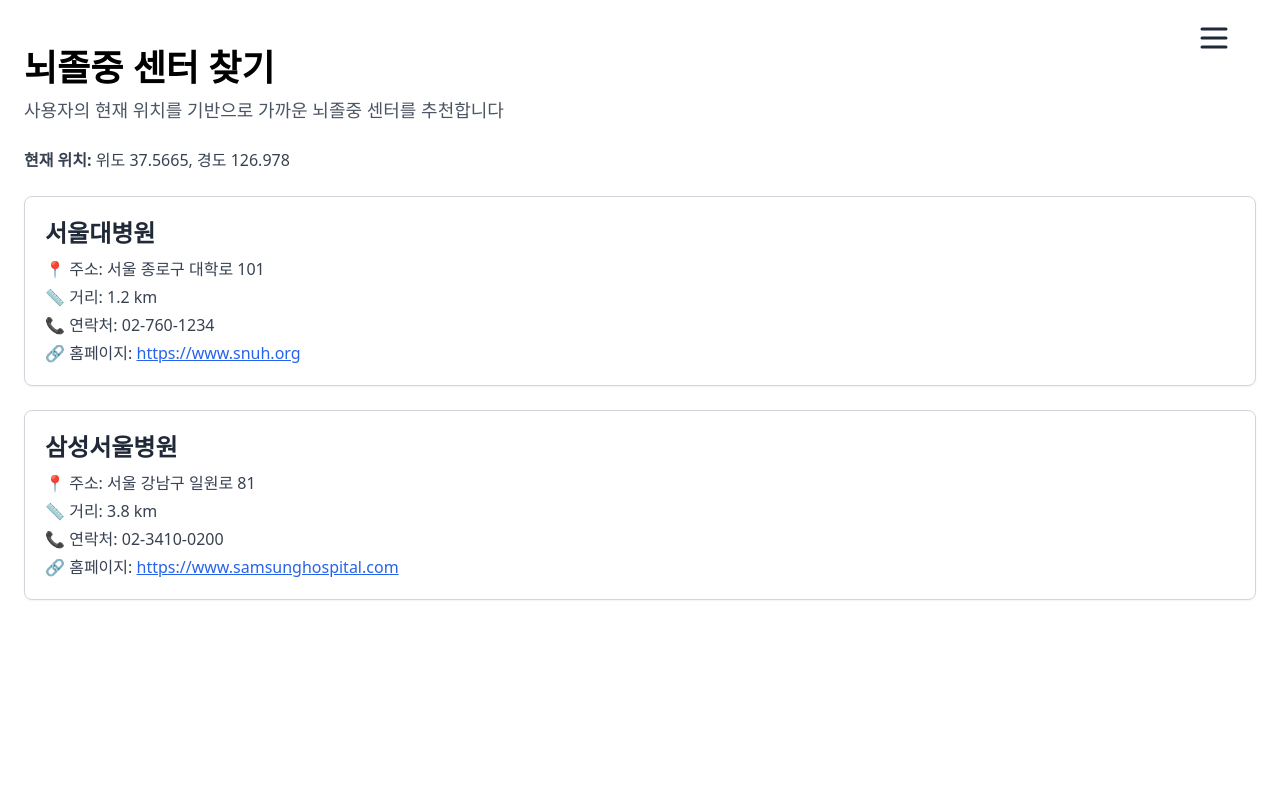
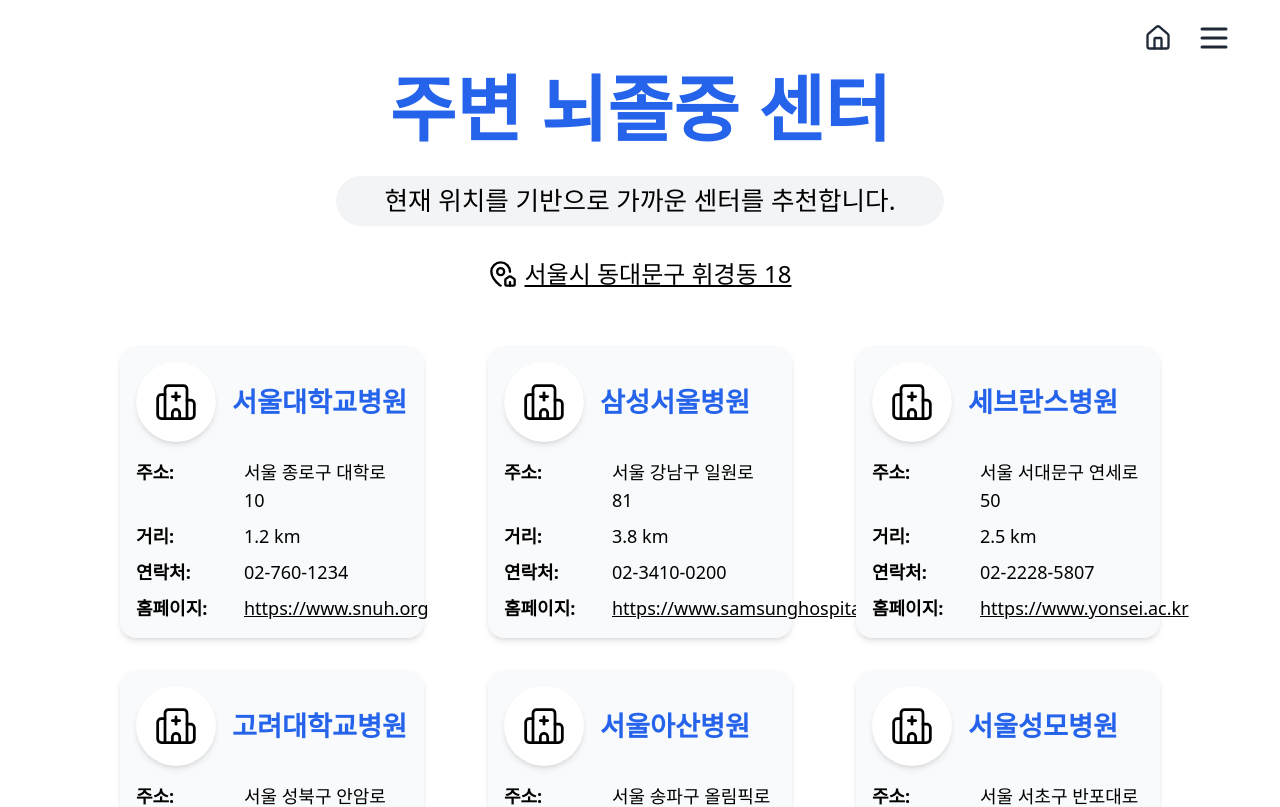
Before and after one commit to mingimouse/FAST-frontend, a React (Vite) app: page /stroke-center in a window 1280 px wide. Shown: the top 807 px of the page. Built offline with nearby package versions, Linux system fonts and the light colour scheme.

Commit message:
complete StrokeCenter.jsx

```diff
--- a/src/components/Carousel.jsx
+++ b/src/components/Carousel.jsx
@@ -45,8 +45,8 @@
 
     return (
         <div className="w-screen h-screen flex items-center justify-center bg-white relative overflow-hidden">
-            {/* ✅ TopRightMenu에 onLoginClick 전달 */}
-            <TopRightMenu onLoginClick={onLoginClick} />
+            {/* ✅ 홈에서는 홈버튼 숨김 */}
+            <TopRightMenu onLoginClick={onLoginClick} showHomeButton={false} />
 
             <div className="w-[133vh] h-[133vh] rounded-full border-[7vw] border-[#f6f6f6] shadow-xl overflow-hidden flex items-center justify-center z-0 relative">
                 <div
--- a/src/components/StrokeCenter.jsx
+++ b/src/components/StrokeCenter.jsx
@@ -1,19 +1,18 @@
 import { useEffect, useState } from "react";
 import TopRightMenu from "./TopRightMenu";
+import { MapPinHouse, Hospital } from "lucide-react";
 
-function StrokeCenter() {
+export default function StrokeCenter() {
     const [location, setLocation] = useState(null);
     const [centers, setCenters] = useState([]);
 
     useEffect(() => {
-        // 더미 위치
-        setLocation({ latitude: 37.5665, longitude: 126.9780 });
+        setLocation({ address: "서울시 동대문구 휘경동 18" });
 
-        // 더미 병원 리스트
         setCenters([
             {
-                name: "서울대병원",
-                address: "서울 종로구 대학로 101",
+                name: "서울대학교병원",
+                address: "서울 종로구 대학로 10",
                 distance: 1.2,
                 phone: "02-760-1234",
                 website: "https://www.snuh.org",
@@ -25,59 +24,101 @@
                 phone: "02-3410-0200",
                 website: "https://www.samsunghospital.com",
             },
-            // 필요시 더 추가 가능
+            {
+                name: "세브란스병원",
+                address: "서울 서대문구 연세로 50",
+                distance: 2.5,
+                phone: "02-2228-5807",
+                website: "https://www.yonsei.ac.kr",
+            },
+            {
+                name: "고려대학교병원",
+                address: "서울 성북구 안암로 73",
+                distance: 3.1,
+                phone: "02-920-5114",
+                website: "https://www.kumc.or.kr",
+            },
+            {
+                name: "서울아산병원",
+                address: "서울 송파구 올림픽로 43길 88",
+                distance: 5.0,
+                phone: "02-3010-0500",
+                website: "https://www.amc.seoul.kr",
+            },
+            {
+                name: "서울성모병원",
+                address: "서울 서초구 반포대로 222",
+                distance: 4.5,
+                phone: "02-590-2114",
+                website: "https://www.cmcseoul.or.kr",
+            },
         ]);
     }, []);
 
     return (
         <div className="relative min-h-screen bg-white px-6 py-8">
-            {/* ✅ 로그인 버튼 숨기고 메뉴만 보이게 */}
             <TopRightMenu showLoginButton={false} />
 
             {/* 제목 및 설명 */}
-            <h1 className="text-4xl font-bold mb-2 mt-4">뇌졸중 센터 찾기</h1>
-            <p className="text-lg text-gray-600 mb-6">
-                사용자의 현재 위치를 기반으로 가까운 뇌졸중 센터를 추천합니다
-            </p>
-
-            {/* 현재 위치 표시 */}
-            {location ? (
-                <div className="mb-6 text-gray-700">
-                    <p>
-                        <strong>현재 위치:</strong> 위도 {location.latitude}, 경도 {location.longitude}
+            <div className="text-center mt-4">
+                <h1 className="text-7xl font-bold text-blue-600 mt-10 mb-8">주변 뇌졸중 센터</h1>
+                <p className="inline-block bg-gray-100 px-12 py-1.5 text-[1.6rem] rounded-full text-black">
+                    현재 위치를 기반으로 가까운 센터를 추천합니다.
                 </p>
             </div>
-            ) : (
-                <p className="text-gray-500">위치 정보를 가져오는 중입니다...</p>
+
+            {/* 현재 위치 */}
+            {location?.address && (
+                <div className="mt-8 text-center flex items-center justify-center text-gray-700 gap-2">
+                    <MapPinHouse className="w-7 h-7 text-black" />
+                    <span className="underline text-black text-2xl">{location.address}</span>
+                </div>
             )}
 
             {/* 병원 리스트 */}
-            <div className="space-y-6">
+            <div className="mt-14 ml-24 mr-24 grid grid-cols-1 sm:grid-cols-2 lg:grid-cols-3 gap-x-16 gap-y-8">
                 {centers.map((center, index) => (
                     <div
                         key={index}
-                        className="border border-gray-300 rounded-lg p-5 shadow-sm hover:shadow-md transition"
+                        className="bg-gray-50 rounded-2xl p-4 shadow-md hover:shadow-lg transition flex flex-col"
                     >
-                        <h2 className="text-2xl font-bold text-gray-800 mb-2">{center.name}</h2>
-                        <p className="text-gray-700 mb-1">📍 주소: {center.address}</p>
-                        <p className="text-gray-700 mb-1">📏 거리: {center.distance} km</p>
-                        <p className="text-gray-700 mb-1">📞 연락처: {center.phone}</p>
-                        <p className="text-gray-700">
-                            🔗 홈페이지:{" "}
+                        {/* 아이콘 + 병원 이름 */}
+                        <div className="flex items-center gap-4 mb-4">
+                            <div className="bg-white rounded-full p-2 shadow-md w-20 h-20 flex items-center justify-center">
+                                <Hospital className="w-11 h-11 text-black" strokeWidth={1.5} />
+                            </div>
+                            <h3 className="text-[1.7rem] font-bold text-blue-600">{center.name}</h3>
+                        </div>
+
+                        {/* 항목 리스트 */}
+                        <div className="space-y-2 text-lg text-black">
+                            <div className="flex gap-3">
+                                <span className="font-semibold w-24 shrink-0">주소:</span>
+                                <span>{center.address}</span>
+                            </div>
+                            <div className="flex gap-3">
+                                <span className="font-semibold w-24 shrink-0">거리:</span>
+                                <span>{center.distance} km</span>
+                            </div>
+                            <div className="flex gap-3">
+                                <span className="font-semibold w-24 shrink-0">연락처:</span>
+                                <span>{center.phone}</span>
+                            </div>
+                            <div className="flex gap-3">
+                                <span className="font-semibold w-24 shrink-0">홈페이지:</span>
                                 <a
                                     href={center.website}
                                     target="_blank"
                                     rel="noopener noreferrer"
-                                className="text-blue-600 underline hover:font-semibold"
+                                    className="text-black underline text-lg hover:font-semibold"
                                 >
                                     {center.website}
                                 </a>
-                        </p>
+                            </div>
+                        </div>
                     </div>
                 ))}
             </div>
         </div>
     );
 }
-
-export default StrokeCenter;
--- a/src/components/TopRightMenu.jsx
+++ b/src/components/TopRightMenu.jsx
@@ -1,10 +1,10 @@
 import { useState, useRef, useEffect } from "react";
-import { Menu } from "lucide-react";
+import { Menu, House } from "lucide-react";
 import { useNavigate } from "react-router-dom";
 
-function TopRightMenu({ onLoginClick, showLoginButton = true }) {
+function TopRightMenu({ onLoginClick, showLoginButton = true, showHomeButton = true }) {
     const [isOpen, setIsOpen] = useState(false);
-    const [isLoggedIn, setIsLoggedIn] = useState(false); // ← 임시 로그인 상태
+    const [isLoggedIn, setIsLoggedIn] = useState(false);
     const dropdownRef = useRef(null);
     const navigate = useNavigate();
 
@@ -28,17 +28,26 @@
     }, [isOpen]);
 
     return (
-        <div className="absolute top-5 right-12 z-50 flex items-center gap-10">
-            {/* 로그인 / 로그아웃 버튼 (조건부 렌더링) */}
+        <div className="absolute top-5 right-12 z-50 flex items-center gap-6">
+            {/* ✅ 홈 아이콘 (조건부 표시) */}
+            {showHomeButton && (
+                <House
+                    onClick={() => navigate("/")}
+                    className="w-7 h-7 text-gray-800 cursor-pointer hover:text-blue-600 transition-all"
+                    aria-label="홈으로 이동"
+                />
+            )}
+
+            {/* 로그인 / 로그아웃 버튼 */}
             {showLoginButton && (
                 <button
                     className="text-2xl font-medium px-0 py-4 rounded-md hover:text-blue-600 hover:font-bold transition-all"
                     aria-label={isLoggedIn ? "로그아웃" : "로그인"}
                     onClick={() => {
                         if (isLoggedIn) {
-                            setIsLoggedIn(false); // 로그아웃
+                            setIsLoggedIn(false);
                         } else {
-                            onLoginClick(); // 🔥 모달 열기
+                            onLoginClick();
                         }
                     }}
                 >
@@ -56,7 +65,7 @@
                 />
                 {isOpen && (
                     <div className="absolute top-1/2 right-full transform -translate-y-1/2 mr-4
-                                    bg-gray-100 shadow-lg rounded-xl px-6 py-4 flex items-center gap-6 w-auto max-w-max">
+                          bg-gray-100 shadow-lg rounded-xl px-6 py-4 flex items-center gap-6 w-auto max-w-max">
                         <button
                             className="text-2xl hover:text-blue-600 hover:font-bold transition-all whitespace-nowrap"
                             aria-label="My 검사결과 바로가기"
```
Also changed, not shown: src/App.jsx (+5 -8 lines). Lines whose indentation alone changed are shown as unchanged.
